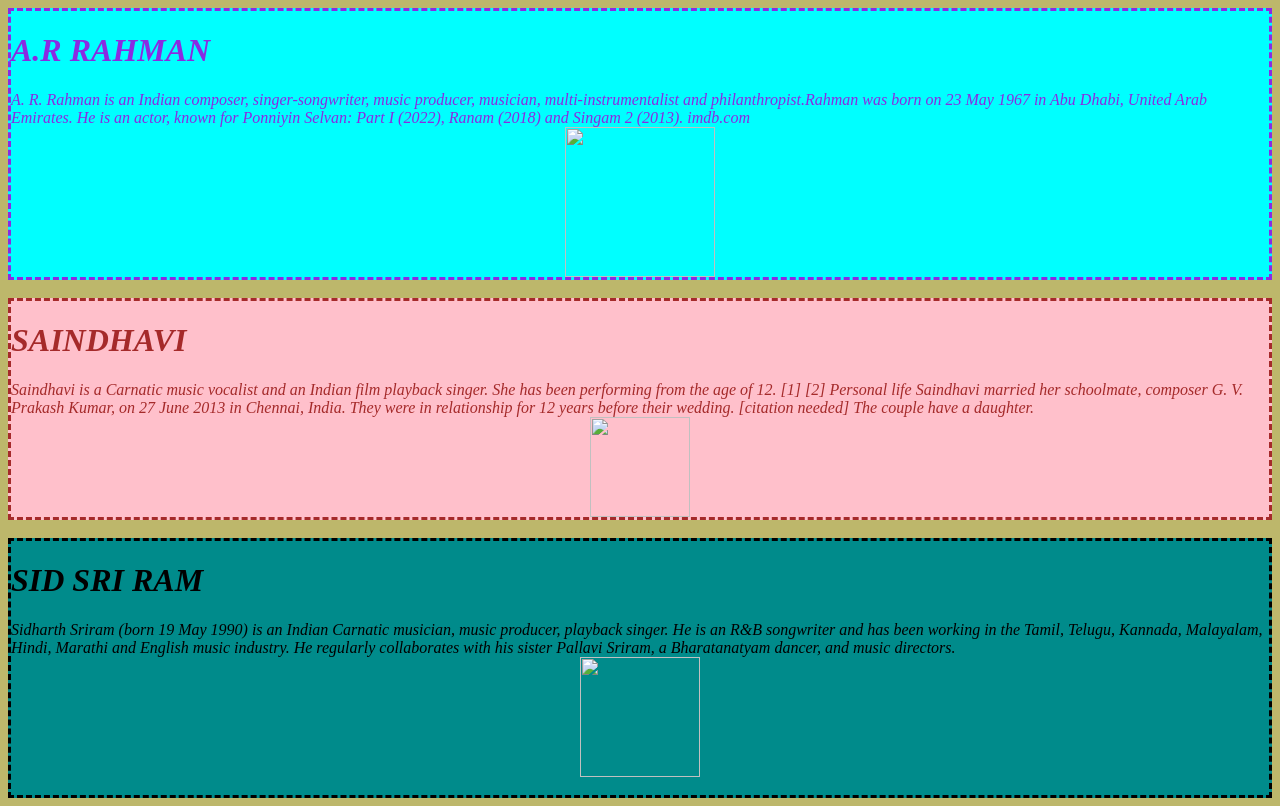
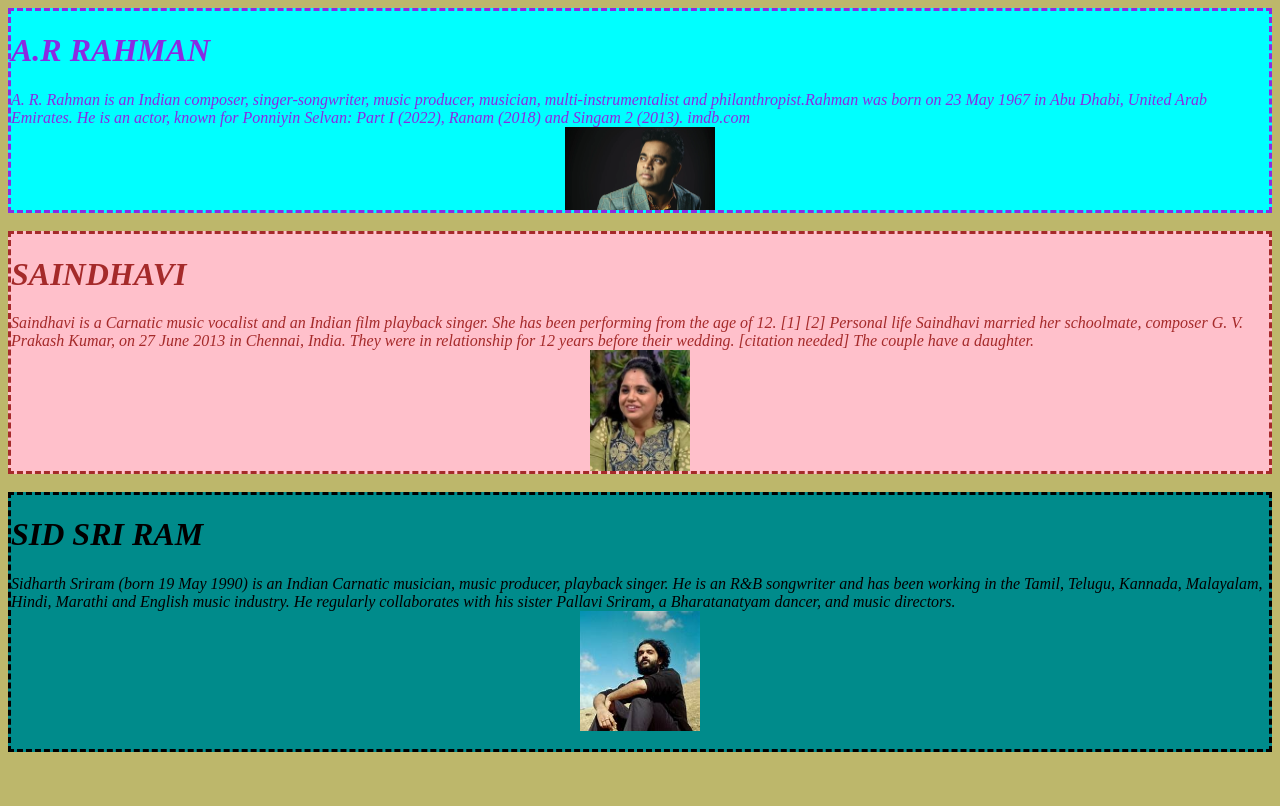
Before and after one commit to murganpriya/murganpriya, a plain HTML site: page home.html in a window 1280 px wide. Drawn offline with Linux system fonts and the light colour scheme.

Commit message:
Add files via upload

```diff
--- a/home.html
+++ b/home.html
@@ -10,14 +10,14 @@
 <h1>A.R RAHMAN</h1>
 <p> A. R. Rahman is an Indian composer, singer-songwriter, music producer, musician, multi-instrumentalist and philanthropist.Rahman was born on 23 May 1967 in Abu Dhabi, United Arab Emirates. He is an actor, known for Ponniyin Selvan: Part I (2022), Ranam (2018) and Singam 2 (2013). imdb.com </p>
 <center>
-<img src="image/ARRahman.webp" width="150px">
+<img src="image/images/ARRahman.webp" width="150px">
 </center>
 </div><br>
 <div class="Saindhavi">
 <h1> SAINDHAVI</h1>
 <P>Saindhavi is a Carnatic music vocalist and an Indian film playback singer. She has been performing from the age of 12. [1] [2] Personal life Saindhavi married her schoolmate, composer G. V. Prakash Kumar, on 27 June 2013 in Chennai, India. They were in relationship for 12 years before their wedding. [citation needed] The couple have a daughter.
 <center>
-<img src="image/ss.jpg"width="100px">
+<img src="image/images/ss.jpg"width="100px">
 </P>
 </center>
 </div><br>
@@ -25,7 +25,7 @@
 <h1>SID SRI RAM</h1>
 <P>Sidharth Sriram (born 19 May 1990) is an Indian Carnatic musician, music producer, playback singer. He is an R&B songwriter and has been working in the Tamil, Telugu, Kannada, Malayalam, Hindi, Marathi and English music industry. He regularly collaborates with his sister Pallavi Sriram, a Bharatanatyam dancer, and music directors.
 <center>
-<img src="image/th.jpg"width="120px">
+<img src="image/images/th.jpg"width="120px">
 </center>
 </P><br>
 </div>
```
Also changed, not shown: about.html (+1 -1 lines), index.html (+3 -3 lines), image/images/A._R._Rahman_at_NH7_Weekender_2015.webp (added), image/images/ARRahman.webp (added), image/images/Singer Sid Sriram Performs LIVE at Gachibowli Stadium Photo Gallery_4.jpg (added), image/images/apple.image.jpg (added), image/images/giphy.gif (added), image/images/ss.jpg (added), image/images/th.jpg (added).
